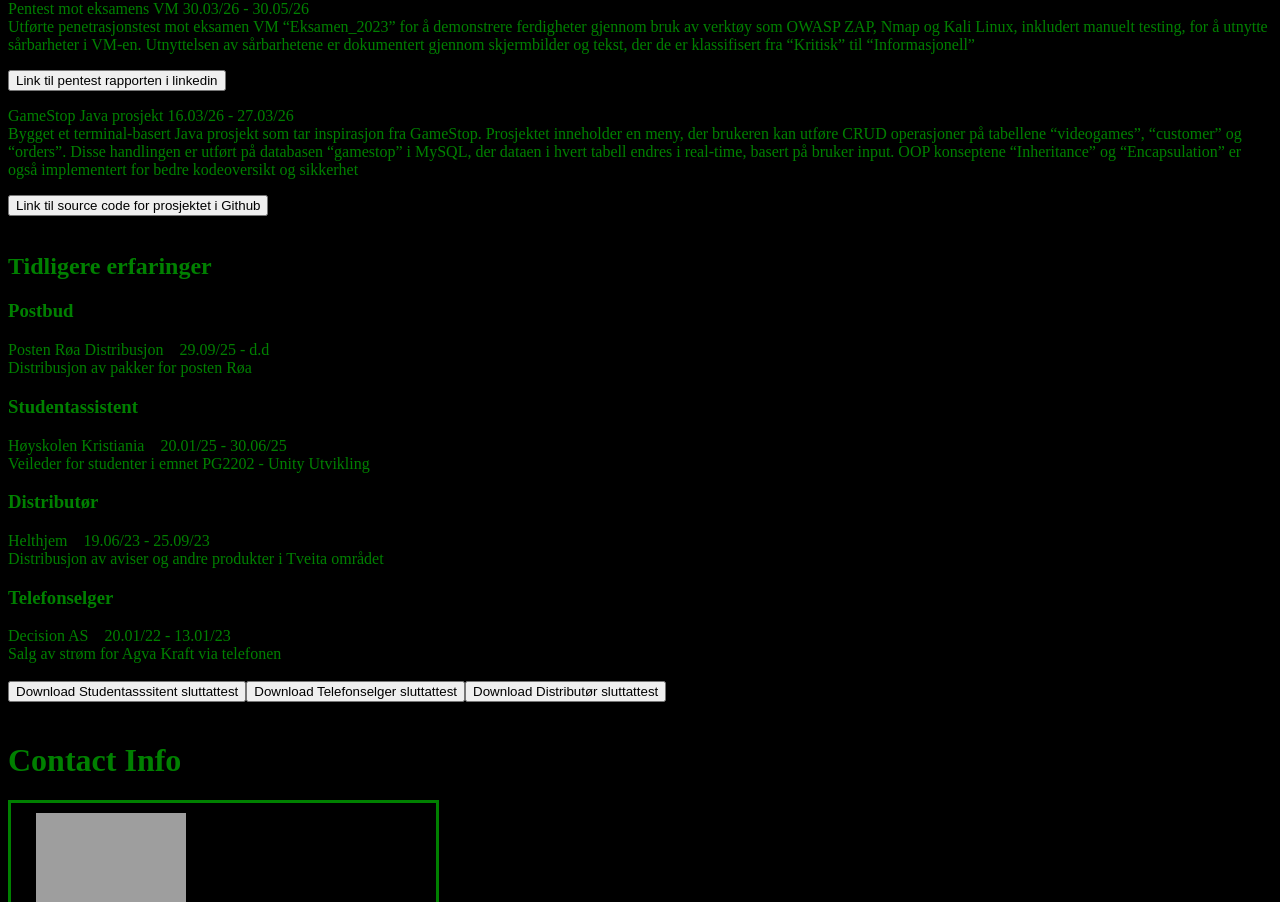
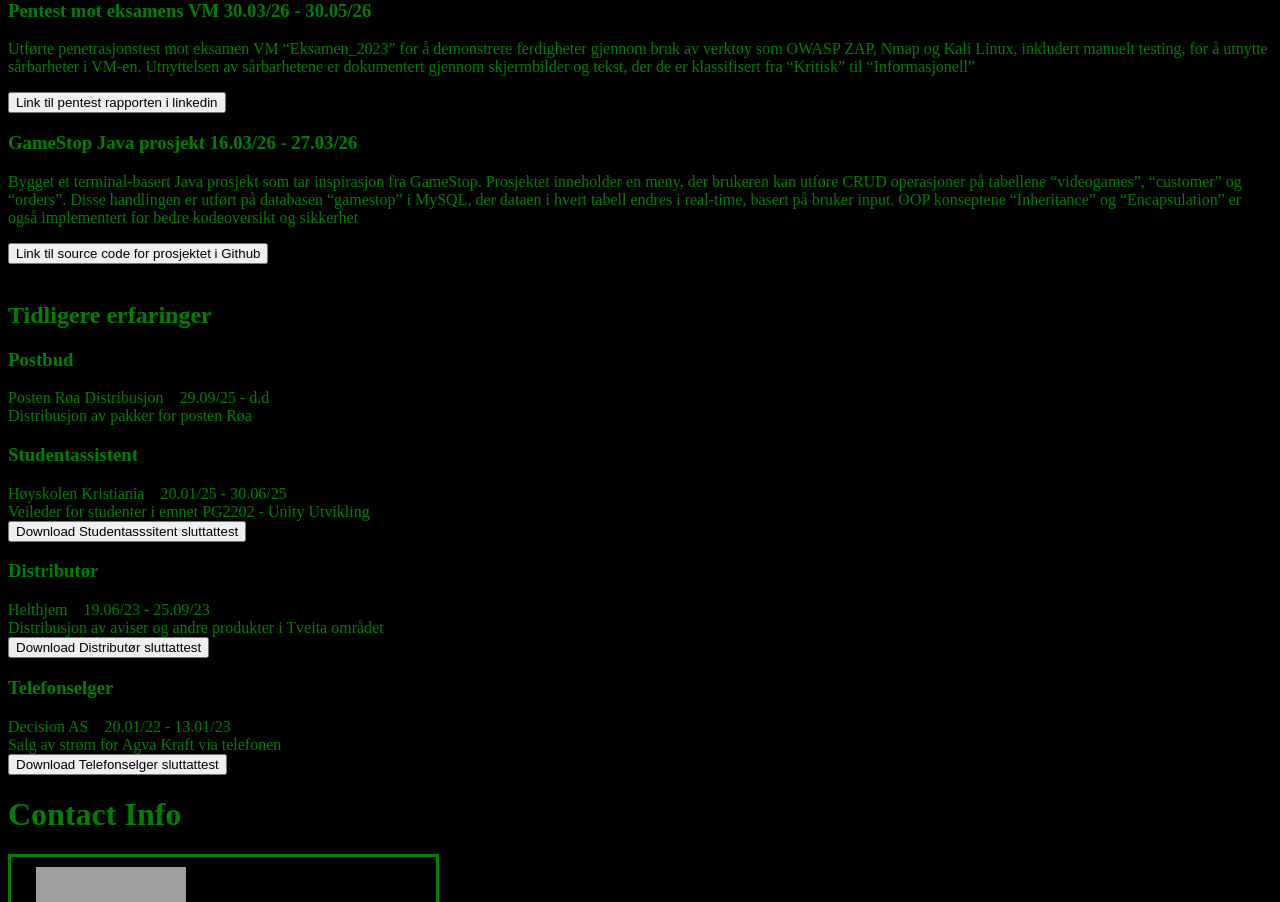
Before and after one commit to AhmedHAbdullah0405/PortefolioProject, a React (Vite) app in the folder portefoliopage/: page / in a window 1280 px wide. Shown: the part 1056-1958 px from the top of the page. Built offline with nearby package versions, Linux system fonts and the light colour scheme; grey boxes are pictures that could not be loaded.

Commit message:
Fixed some spacing, added seperate buttons for each referal, removed the previou method for refelrs inside "WorkExperience.tsx". Fixed titles too and chenge version numer to 1.0.0

```diff
--- a/portefoliopage/package.json
+++ b/portefoliopage/package.json
@@ -1,7 +1,7 @@
 {
   "name": "portefoliopage",
   "private": true,
-  "version": "0.0.0",
+  "version": "1.0.0",
   "type": "module",
   "scripts": {
     "dev": "vite",
--- a/portefoliopage/src/App.css
+++ b/portefoliopage/src/App.css
@@ -15,5 +15,4 @@ body {
     padding-bottom: 25px;
     padding-left: 25px;
     padding-top: 10px;
-
 }
--- a/portefoliopage/src/pages/Education.tsx
+++ b/portefoliopage/src/pages/Education.tsx
@@ -10,7 +10,6 @@ function education(){
 
             <button onClick={() =>
                 downloadEducationPDF("Vitnemål Bachelor Cybersikkerhet HK.pdf", "Vitnemål Bachelor Cybersikkerhet HK.pdf")}>
-
                 Download my cybersecurity diploma
             </button>
 
--- a/portefoliopage/src/pages/Projects.tsx
+++ b/portefoliopage/src/pages/Projects.tsx
@@ -12,8 +12,9 @@ function projects(){
     return(
         <>
             <h2>Prosjekter/Selvstudie</h2>
+
+            <h3>Pentest mot eksamens VM 30.03/26 - 30.05/26</h3>
             <p>
-                Pentest mot eksamens VM 30.03/26 - 30.05/26 <br />
                 Utførte penetrasjonstest mot eksamen
                 VM “Eksamen_2023” for å demonstrere
                 ferdigheter gjennom bruk av verktøy som
@@ -26,8 +27,8 @@ function projects(){
             <button onClick={navigateToPentestReport}>Link til pentest rapporten i linkedin</button>
 
 
+            <h3>GameStop Java prosjekt 16.03/26 - 27.03/26</h3>
             <p>
-                GameStop Java prosjekt 16.03/26 - 27.03/26 <br />
                 Bygget et terminal-basert Java prosjekt som
                 tar inspirasjon fra GameStop. Prosjektet inneholder
                 en meny, der brukeren kan utføre CRUD operasjoner
--- a/portefoliopage/src/pages/WorkExperience.tsx
+++ b/portefoliopage/src/pages/WorkExperience.tsx
@@ -6,9 +6,10 @@ interface PdfFile {
 }
 
 const files: PdfFile[] = [
-    {name: "Studentasssitent sluttattest", path: "/letters/Ahmed Abdullah_StudentAssistent_Sluttattest.pdf"},
-    {name: "Telefonselger sluttattest", path: "/letters/Sluttattest Ahmed Hazhar Abdullah.docx"},
-    {name: "Distributør sluttattest", path: "/letters/Sluttattest Ahmed, Helthjem.pdf"}
+    {name: "Studentasssitent sluttattest", path: "Ahmed Abdullah_StudentAssistent_Sluttattest.pdf"},
+    {name: "Distributør sluttattest", path: "Sluttattest Ahmed, Helthjem.pdf"},
+    {name: "Telefonselger sluttattest", path: "Sluttattest Ahmed Hazhar Abdullah.docx"},
+
 ]
 
 function workExperience() {
@@ -25,29 +26,23 @@ function workExperience() {
             <h3>Studentassistent</h3> Høyskolen Kristiania &ensp; 20.01/25 - 30.06/25 <br />
             Veileder for studenter i
             emnet PG2202 - Unity Utvikling
+            <br />
+            <button onClick={() => download(files[0].name, files[0].path)}>Download {files[0].name}</button>
 
             <br />
             <h3>Distributør</h3> Helthjem &ensp; 19.06/23 - 25.09/23 <br />
             Distribusjon av aviser
             og andre produkter
             i Tveita området
+            <br />
+            <button onClick={() => download(files[1].name, files[1].path)}>Download {files[1].name}</button>
 
             <br />
             <h3>Telefonselger</h3> Decision AS &ensp; 20.01/22 - 13.01/23 <br />
             Salg av strøm for
             Agva Kraft via telefonen
-
-            <br /><br />
-
-            <div>
-                {files.map((file, index) => (
-                    <button key={index} onClick={() => download(file.path, file.name)}>
-                        Download {file.name}
-                    </button>
-                ))}
-            </div>
-
-
+            <br />
+            <button onClick={() => download(files[2].name, files[2].path)}>Download {files[2].name}</button>
 
         </>
     )
```
